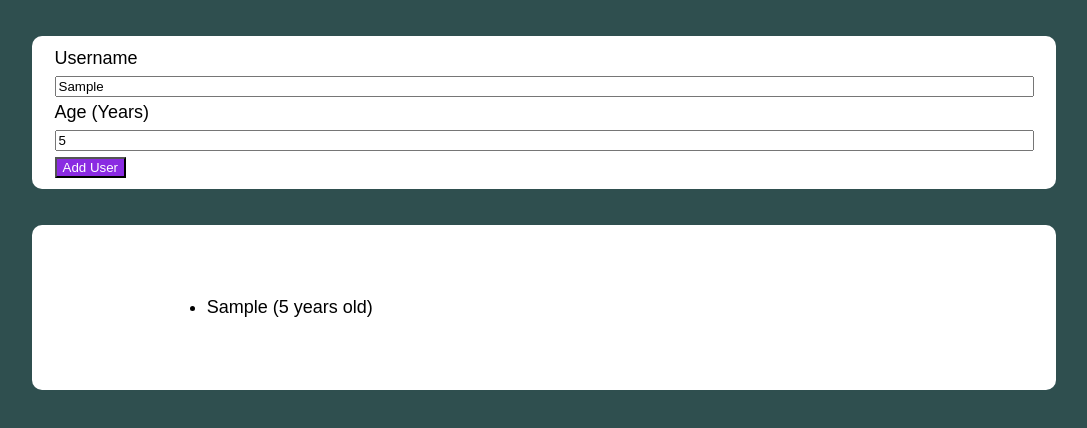
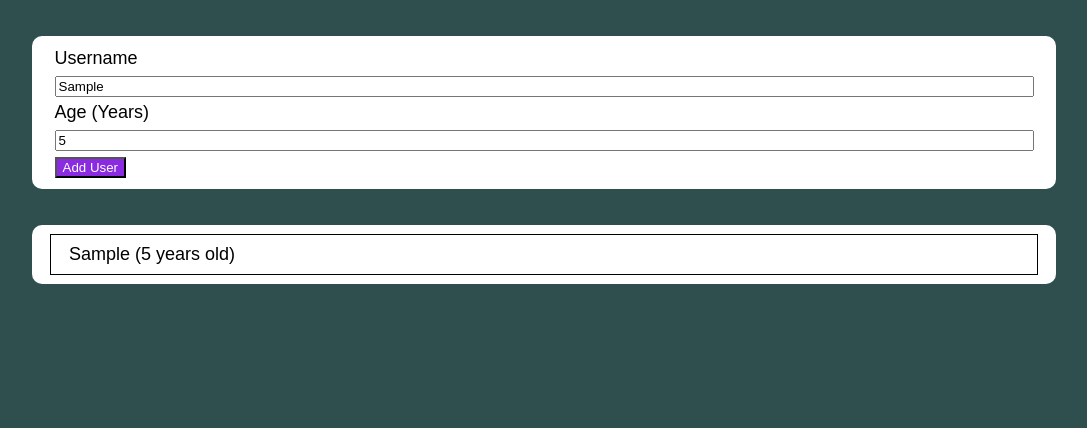
Before and after one commit to joelgroomer/react-complete-guide-practice-proj, a React (Create React App) app: page / in a window 1280 px wide. Both pictures are taken after typing "Sample", "5" into the empty fields and a click on the button "Add User". Shown: the top 428 px of the page, without its empty margins (96-1183 px from the left). Built offline with nearby package versions, Linux system fonts and the light colour scheme.

Commit message:
Styled UserList and UserListItem

```diff
--- a/src/Components/Users/UserList.js
+++ b/src/Components/Users/UserList.js
@@ -1,6 +1,7 @@
 import React from 'react';
 import Card from '../UI/Card';
 import UserListItem from './UserListItem';
+import styles from './UserList.module.css';
 
 const UserList = props => {
   /// PROPS
@@ -10,13 +11,11 @@ const UserList = props => {
   let output;
   if (props.users.length) {
     output = (
-      <Card>
-        <ul className="user-list">
-          {props.users.map(user => (
-            <UserListItem key={user.id} name={user.username} age={user.age} />
-          ))}
-        </ul>
-      </Card>
+      <ul className={styles['user-list']}>
+        {props.users.map(user => (
+          <UserListItem key={user.id} name={user.username} age={user.age} />
+        ))}
+      </ul>
     );
   } else {
     output = <h3>No users have been added yet.</h3>;
--- /dev/null
+++ b/src/Components/Users/UserList.module.css
@@ -0,0 +1,5 @@
+.user-list {
+  list-style: none;
+  margin: 0;
+  padding: 0;
+}
--- a/src/Components/Users/UserListItem.js
+++ b/src/Components/Users/UserListItem.js
@@ -1,4 +1,5 @@
 import React from 'react';
+import styles from './UserListItem.module.css';
 
 const UserListItem = props => {
   // PROPS
@@ -10,11 +11,7 @@ const UserListItem = props => {
     props.age === 1 ? 'year' : 'years'
   } old)`;
 
-  return (
-    <li className="user-list-item">
-      <div>{output}</div>
-    </li>
-  );
+  return <li className={styles['user-list-item']}>{output}</li>;
 };
 
 export default UserListItem;
--- /dev/null
+++ b/src/Components/Users/UserListItem.module.css
@@ -0,0 +1,6 @@
+li.user-list-item {
+  width: 100%;
+  border: 1px;
+  border-style: solid;
+  padding: 0.5rem 1rem;
+}
```
